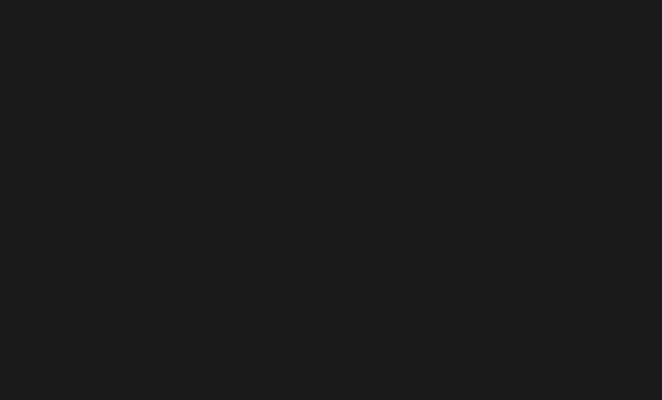
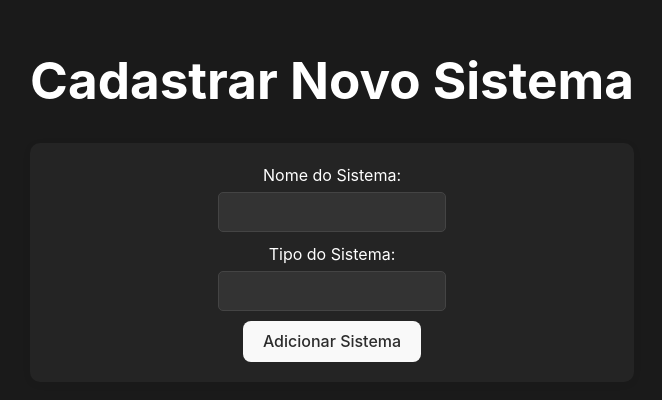
Before and after one commit to Gbrlemos/projeto_sigeps, a React (Vite) app: page /cadastrarsistema in a window 1280 px wide. Before the commit this address had no page. Shown: the part 200-600 px from the top of the page, without its empty margins (308-970 px from the left). Built offline with nearby package versions, Linux system fonts and the light colour scheme.

Commit message:
finalizei selecao de chamados e comecei cadastrar novo sistema

```diff
--- a/src/App.jsx
+++ b/src/App.jsx
@@ -1,8 +1,10 @@
 import React from 'react';
 import { BrowserRouter as Router, Routes, Route } from 'react-router-dom';
+import './App.css'
 import Login from './pages/Login'; // Atualizado
 import SelecionarChamado from './pages/SelecionarChamado'; // Atualizado
-import './App.css'
+import CadastrarSistema from './pages/CadastrarSistema';
+
 
 const App = () => {
   return (
@@ -10,6 +12,7 @@
       <Routes>
         <Route path="/" element={<Login />} />
         <Route path="/selecionarchamado" element={<SelecionarChamado />} />
+        <Route path="/cadastrarsistema" element={<CadastrarSistema />} />
         {/* Outras rotas aqui */}
       </Routes>
     </Router>
--- /dev/null
+++ b/src/pages/CadastrarSistema.jsx
@@ -0,0 +1,68 @@
+import React, { useState } from 'react';
+import { addSistema } from '../service/api'; // Verifique se a importação está correta
+
+const CadastrarSistema = () => {
+  // Estado para armazenar o novo sistema
+  const [novoSistema, setNovoSistema] = useState({
+    nome_sistema: '',
+    tipo_sistema: '',
+    versao_sistema: '1.0', // Versão padrão inicial
+  });
+
+  // Função para lidar com o envio do formulário
+  const handleSubmit = async (event) => {
+    event.preventDefault(); // Previne o comportamento padrão do submit
+    try {
+      // Chama a API para adicionar o sistema
+      const sistemaAdicionado = await addSistema(novoSistema);
+      console.log("Sistema adicionado:", sistemaAdicionado);
+
+      // Limpa o formulário após a submissão
+      setNovoSistema({ nome_sistema: '', tipo_sistema: '', versao_sistema: '1.0' });
+    } catch (error) {
+      console.error("Erro ao adicionar sistema:", error);
+    }
+  };
+
+  // Função para lidar com mudanças nos campos do formulário
+  const handleChange = (event) => {
+    const { name, value } = event.target;
+    setNovoSistema({ ...novoSistema, [name]: value });
+  };
+
+  return (
+    <div>
+      <h1>Cadastrar Novo Sistema</h1>
+      {/* Formulário para adicionar novo sistema */}
+      <form onSubmit={handleSubmit}>
+        <div>
+          <label htmlFor="nome_sistema">Nome do Sistema:</label>
+          <input
+            type="text"
+            id="nome_sistema"
+            name="nome_sistema"
+            value={novoSistema.nome_sistema}
+            onChange={handleChange}
+            required
+          />
+        </div>
+        <div>
+          <label htmlFor="tipo_sistema">Tipo do Sistema:</label>
+          <input
+            type="text"
+            id="tipo_sistema"
+            name="tipo_sistema"
+            value={novoSistema.tipo_sistema}
+            onChange={handleChange}
+            required
+          />
+        </div>
+        <div>
+          <button type="submit">Adicionar Sistema</button>
+        </div>
+      </form>
+    </div>
+  );
+};
+
+export default CadastrarSistema;
--- a/src/pages/SelecionarChamado.jsx
+++ b/src/pages/SelecionarChamado.jsx
@@ -1,5 +1,5 @@
-import React, {useState, useEffect} from 'react';
-import { addChamado, getChamados } from '../service/api'; // Verifique se está corretamente importado
+import React, { useState, useEffect } from 'react';
+import { addChamado, getChamados } from '../service/api'; // Certifique-se de que getSistemas está corretamente importado
 
 const SelecionarChamado = () => {
   const [chamados, setChamados] = useState([]);
@@ -10,6 +10,7 @@
     descricao_chamado: '',
     tipo_chamado: '',  // Combobox para tipo de chamado
     status_chamado: 'Aberto', // Status padrão definido como "Aberto"
+    id_sistema: '' // Adicionando o id_sistema
   });
 
   // Função para buscar chamados da API
@@ -24,7 +25,7 @@
       }
     };
 
-    fetchChamados();
+    fetchChamados(); // Apenas buscando os chamados
   }, []);
 
   // Função para lidar com o envio do formulário
@@ -33,7 +34,7 @@
     try {
       const chamadoAdicionado = await addChamado(novoChamado); // Chama a API para adicionar o chamado
       setChamados([...chamados, chamadoAdicionado]); // Atualiza a lista de chamados
-      setNovoChamado({ titulo_chamado: '', descricao_chamado: '', tipo_chamado: '', status_chamado: 'Aberto' }); // Limpa o formulário
+      setNovoChamado({ titulo_chamado: '', descricao_chamado: '', tipo_chamado: '', status_chamado: 'Aberto', id_sistema: '' }); // Limpa o formulário
       console.log("Chamado adicionado:", chamadoAdicionado);
     } catch (error) {
       console.error("Erro ao adicionar chamado:", error);
@@ -82,11 +83,22 @@
             onChange={handleChange}
             required
           >
-            <option value="" disabled>Selecione um tipo</option> {/* <-- Adicionado opção de placeholder */}
+            <option value="" disabled>Selecione um tipo</option>
             <option value="Implantação">Implantação</option>
             <option value="Teste">Teste</option>
             <option value="Manutenção">Manutenção</option>
           </select>
+        </div>
+        <div>
+          <label htmlFor="id_sistema">ID do Sistema:</label>
+          <input
+            type="text" // Usando um campo de texto para permitir que o usuário digite o ID do sistema
+            id="id_sistema"
+            name="id_sistema"
+            value={novoChamado.id_sistema}
+            onChange={handleChange}
+            required
+          />
         </div>
         <div>
           <button type="submit">Adicionar Chamado</button>
@@ -97,7 +109,7 @@
       <table>
         <thead>
           <tr>
-            <th>ID</th>
+
             <th>Título</th>
             <th>Status</th>
             <th>Descrição</th>
@@ -107,8 +119,8 @@
         <tbody>
           {chamados.length > 0 ? (
             chamados.map((chamado) => (
-              <tr key={chamado.id_chamado}>
-                <td>{chamado.id_chamado}</td>
+              <tr key={chamado.id_chamado}> {/* Aqui está a correção */}
+
                 <td>{chamado.titulo_chamado}</td>
                 <td>{chamado.status_chamado}</td>
                 <td>{chamado.descricao_chamado}</td>
```
